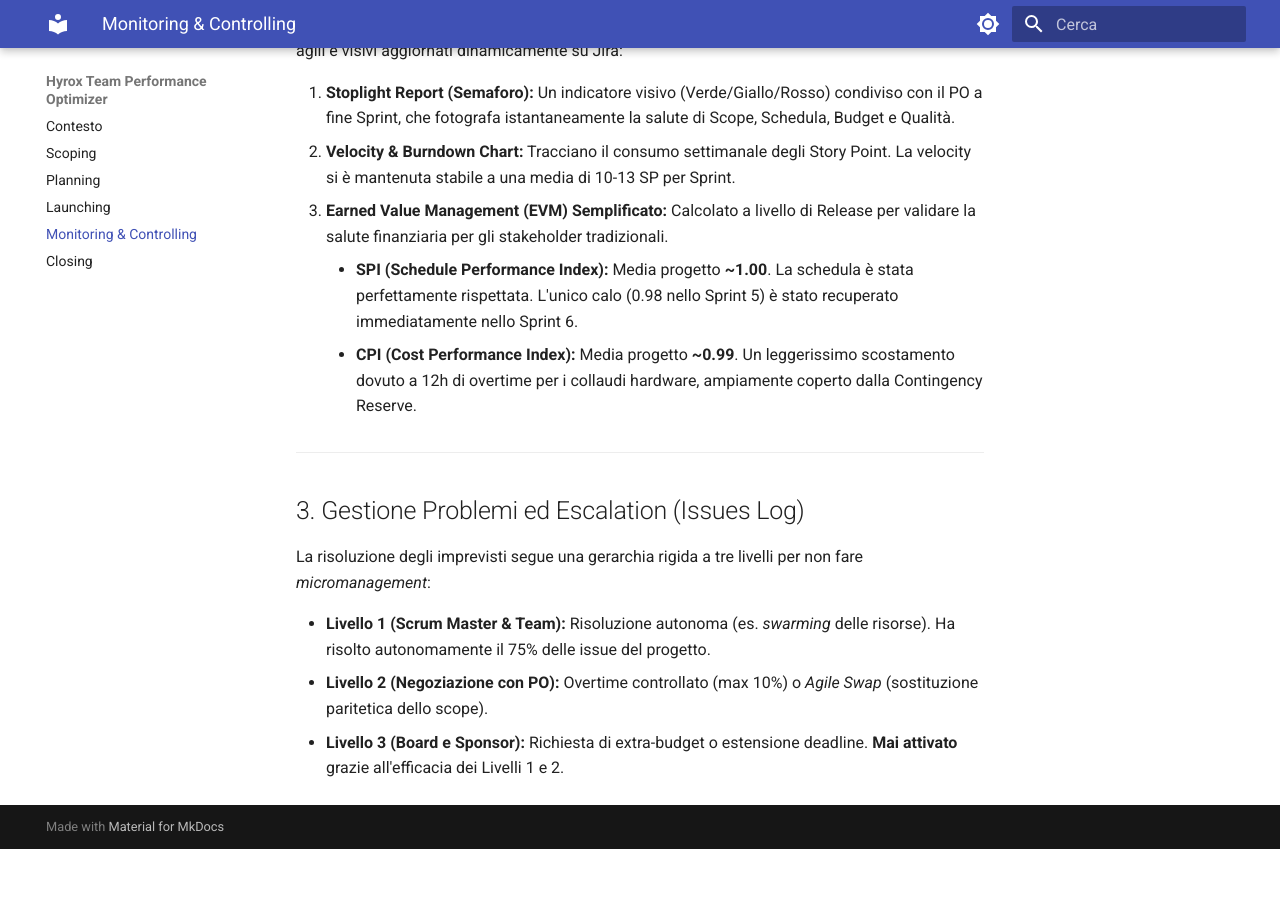
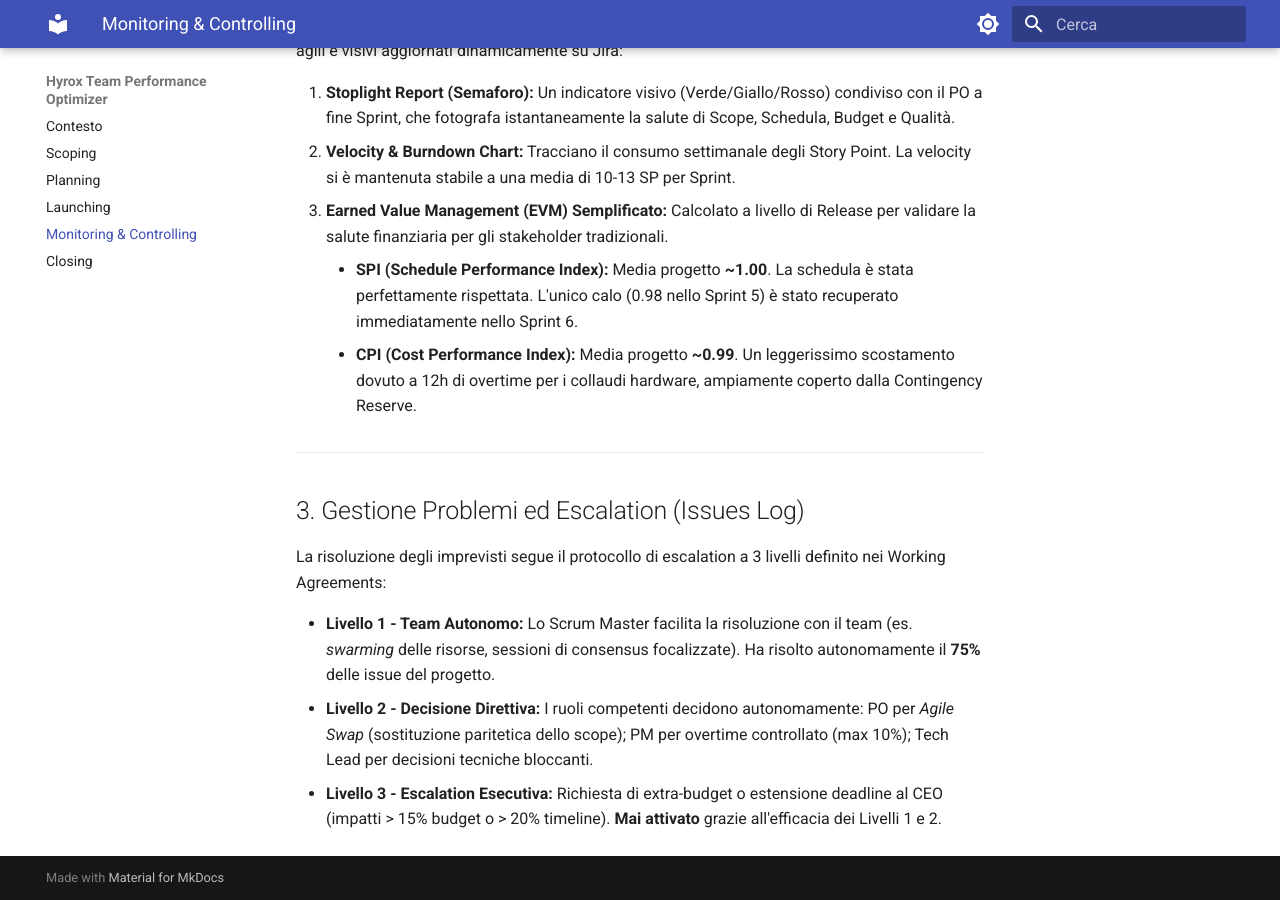
Before and after one commit to AndreaZavatta/Hyrox-Training-PM, an MkDocs documentation site: the page built from docs/4-Monitoring_Controlling/monitoring_and_controlling.md, in a window 1280 px wide and 900 px high, scrolled down 884 px. Built offline with MkDocs 1.6.1 and Material for MkDocs 9.7.7, drawn with Linux system fonts in a browser that asks for light colours; before the commit the page ends 1733 px from its top, so only the background shows below that.

Commit message:
uniform escalation between documents

```diff
--- a/docs/4-Monitoring_Controlling/monitoring_and_controlling.md
+++ b/docs/4-Monitoring_Controlling/monitoring_and_controlling.md
@@ -30,8 +30,8 @@ Per evitare inutili documenti testuali lunghi decine di pagine, il progetto si a
 
 ## 3. Gestione Problemi ed Escalation (Issues Log)
 
-La risoluzione degli imprevisti segue una gerarchia rigida a tre livelli per non fare *micromanagement*:
+La risoluzione degli imprevisti segue il protocollo di escalation a 3 livelli definito nei Working Agreements:
 
-* **Livello 1 (Scrum Master & Team):** Risoluzione autonoma (es. *swarming* delle risorse). Ha risolto autonomamente il 75% delle issue del progetto.
-* **Livello 2 (Negoziazione con PO):** Overtime controllato (max 10%) o *Agile Swap* (sostituzione paritetica dello scope).
-* **Livello 3 (Board e Sponsor):** Richiesta di extra-budget o estensione deadline. **Mai attivato** grazie all'efficacia dei Livelli 1 e 2.
+* **Livello 1 - Team Autonomo:** Lo Scrum Master facilita la risoluzione con il team (es. *swarming* delle risorse, sessioni di consensus focalizzate). Ha risolto autonomamente il **75%** delle issue del progetto.
+* **Livello 2 - Decisione Direttiva:** I ruoli competenti decidono autonomamente: PO per *Agile Swap* (sostituzione paritetica dello scope); PM per overtime controllato (max 10%); Tech Lead per decisioni tecniche bloccanti.
+* **Livello 3 - Escalation Esecutiva:** Richiesta di extra-budget o estensione deadline al CEO (impatti > 15% budget o > 20% timeline). **Mai attivato** grazie all'efficacia dei Livelli 1 e 2.
```
Also changed, not shown: docs/allegati/1-working_agreements.md (+4 -3 lines).
